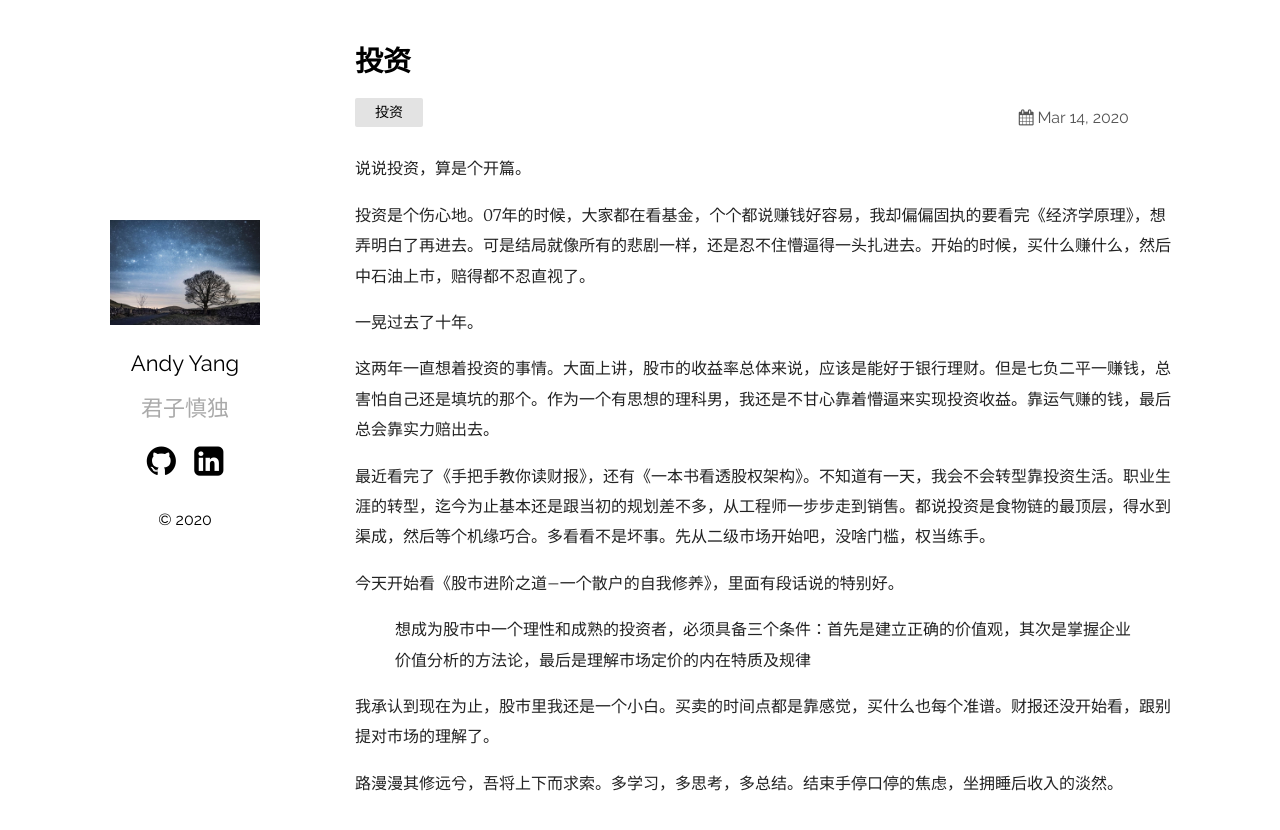
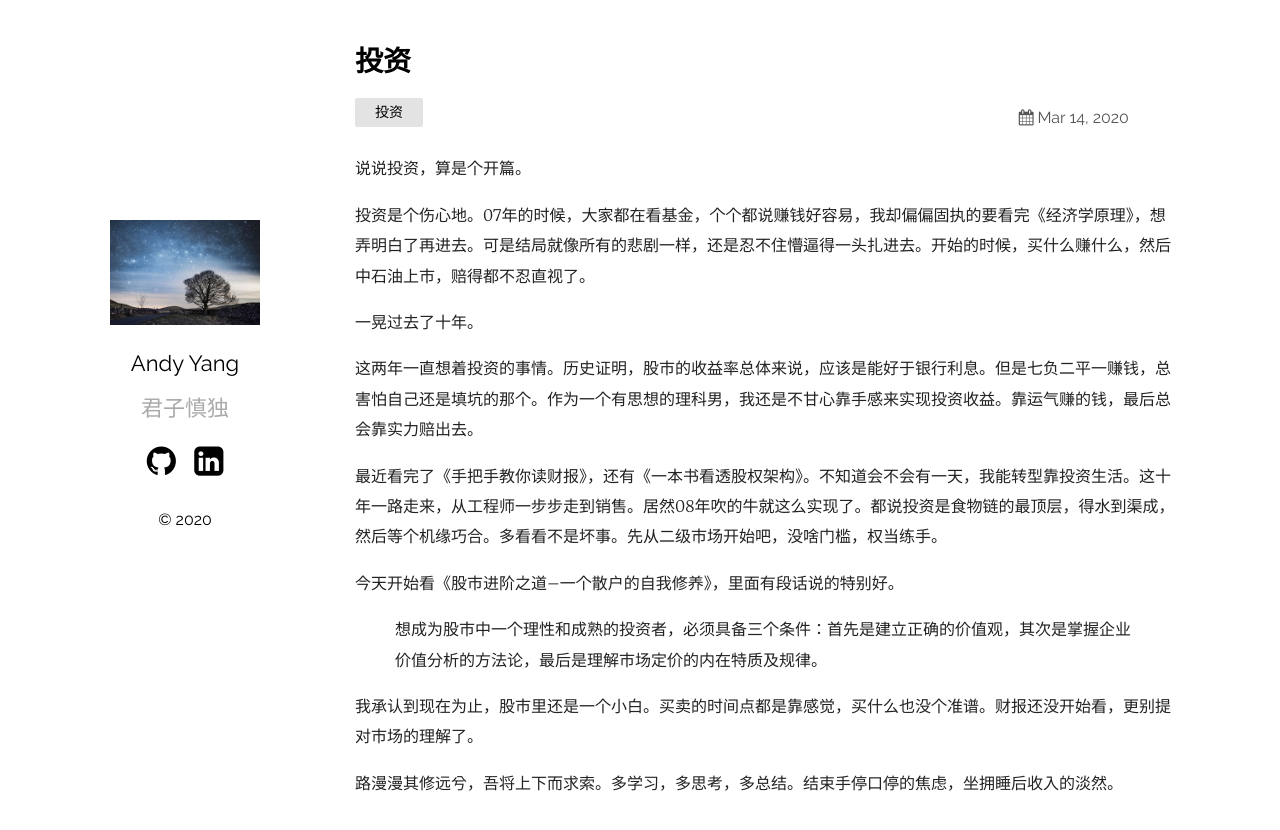
Before and after one commit to zzyang/zzyang.github.io, a Jekyll site: the page built from _posts/2020-03-14-投资.markdown, in a window 1280 px wide. Shown: the top 830 px of the page. Built offline with Jekyll 4.4.1, drawn with Linux system fonts in a browser that asks for light colours.

Commit message:
Update 2020-03-14-投资.markdown

```diff
--- a/_posts/2020-03-14-投资.markdown
+++ b/_posts/2020-03-14-投资.markdown
@@ -10,13 +10,14 @@ categories: 投资
 
 一晃过去了十年。
 
-这两年一直想着投资的事情。大面上讲，股市的收益率总体来说，应该是能好于银行理财。但是七负二平一赚钱，总害怕自己还是填坑的那个。作为一个有思想的理科男，我还是不甘心靠着懵逼来实现投资收益。靠运气赚的钱，最后总会靠实力赔出去。
+这两年一直想着投资的事情。历史证明，股市的收益率总体来说，应该是能好于银行利息。但是七负二平一赚钱，总害怕自己还是填坑的那个。作为一个有思想的理科男，我还是不甘心靠手感来实现投资收益。靠运气赚的钱，最后总会靠实力赔出去。
 
-最近看完了《手把手教你读财报》，还有《一本书看透股权架构》。不知道有一天，我会不会转型靠投资生活。职业生涯的转型，迄今为止基本还是跟当初的规划差不多，从工程师一步步走到销售。都说投资是食物链的最顶层，得水到渠成，然后等个机缘巧合。多看看不是坏事。先从二级市场开始吧，没啥门槛，权当练手。
+最近看完了《手把手教你读财报》，还有《一本书看透股权架构》。不知道会不会有一天，我能转型靠投资生活。这十年一路走来，从工程师一步步走到销售。居然08年吹的牛就这么实现了。都说投资是食物链的最顶层，得水到渠成，然后等个机缘巧合。多看看不是坏事。先从二级市场开始吧，没啥门槛，权当练手。
 
 今天开始看《股市进阶之道--一个散户的自我修养》，里面有段话说的特别好。
-> 想成为股市中一个理性和成熟的投资者，必须具备三个条件：首先是建立正确的价值观，其次是掌握企业价值分析的方法论，最后是理解市场定价的内在特质及规律
 
-我承认到现在为止，股市里我还是一个小白。买卖的时间点都是靠感觉，买什么也每个准谱。财报还没开始看，跟别提对市场的理解了。
+> 想成为股市中一个理性和成熟的投资者，必须具备三个条件：首先是建立正确的价值观，其次是掌握企业价值分析的方法论，最后是理解市场定价的内在特质及规律。
+
+我承认到现在为止，股市里还是一个小白。买卖的时间点都是靠感觉，买什么也没个准谱。财报还没开始看，更别提对市场的理解了。
 
 路漫漫其修远兮，吾将上下而求索。多学习，多思考，多总结。结束手停口停的焦虑，坐拥睡后收入的淡然。
```
